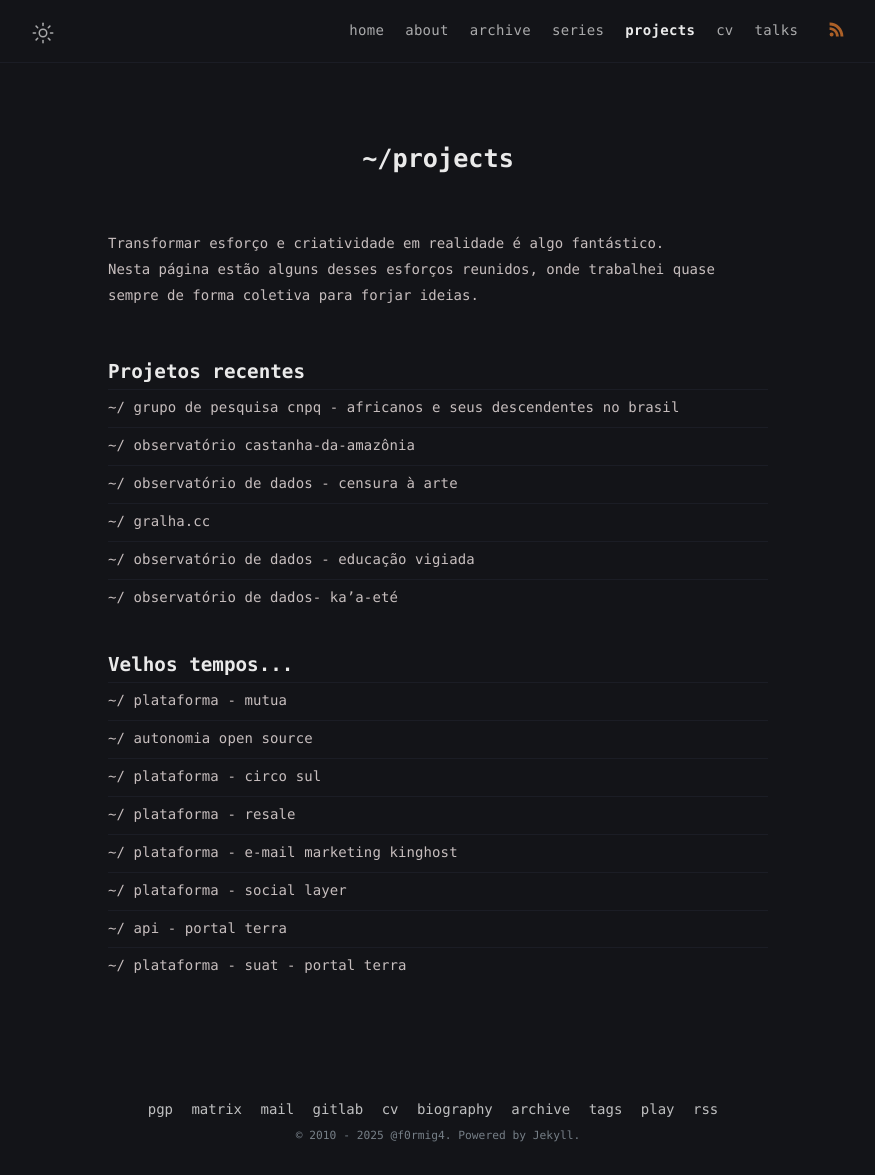
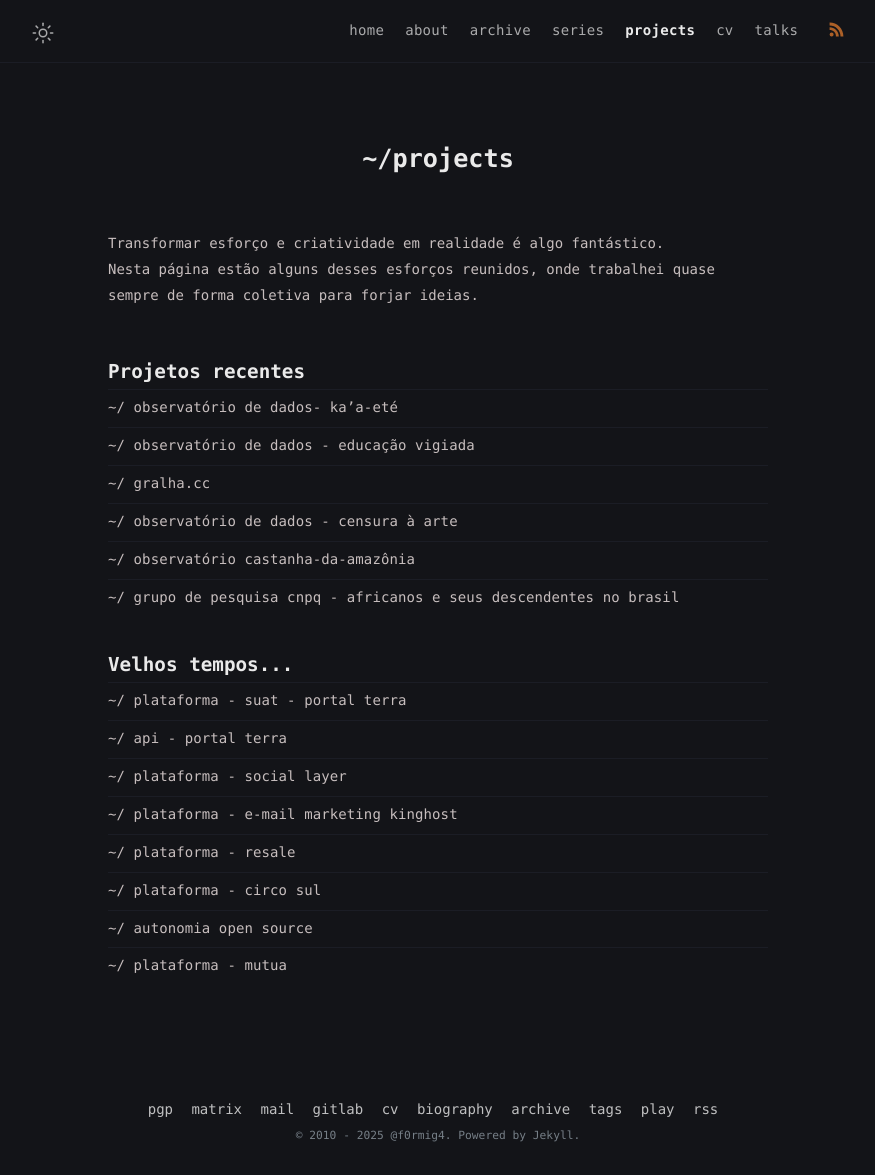
Before and after one commit to f0rmig4/f0rmig4.github.com, a Jekyll site: the page built from projects.html, in a window 1280 px wide. Shown: the whole page, without its empty margins (202-1077 px from the left). Built offline with Jekyll 4.4.1, drawn with Linux system fonts in a browser that asks for light colours.

Commit message:
fix: corrected the ordering of projects

```diff
--- a/projects.html
+++ b/projects.html
@@ -8,19 +8,25 @@ comments: false
 
 <p>Transformar esforço e criatividade em realidade é algo fantástico.<br />Nesta página estão alguns desses esforços reunidos, onde trabalhei quase sempre de forma coletiva para forjar ideias.</p>
 
-{% assign sorted_projects = site.projects | sort: 'recent' | reverse %}
-{% assign counter = 0 %}
+{% assign recent_projects = site.projects | where: "recent", true %}
+{% assign old_projects = site.projects | where: "recent", false %}
 
 <h2>Projetos recentes</h2>
-
-{%- for project in sorted_projects -%}
-  {% if project.recent == false and  counter == 0 %}
-    <h2>Velhos tempos...</h2>
-    {% assign counter=counter | plus:1 %}
-  {%- endif -%}
+{%- for project in recent_projects -%}
   <article class="post-item">
     <h3 class="post-item-title">
       <a href="{{ project.url }}">~/ {{ project.title | escape }}</a>
     </h3>
   </article>
 {%- endfor -%}
+
+{% if old_projects.size > 0 %}
+  <h2>Velhos tempos...</h2>
+  {%- for project in old_projects -%}
+    <article class="post-item">
+      <h3 class="post-item-title">
+        <a href="{{ project.url }}">~/ {{ project.title | escape }}</a>
+      </h3>
+    </article>
+  {%- endfor -%}
+{% endif %}
```
Also changed, not shown: README.md.
